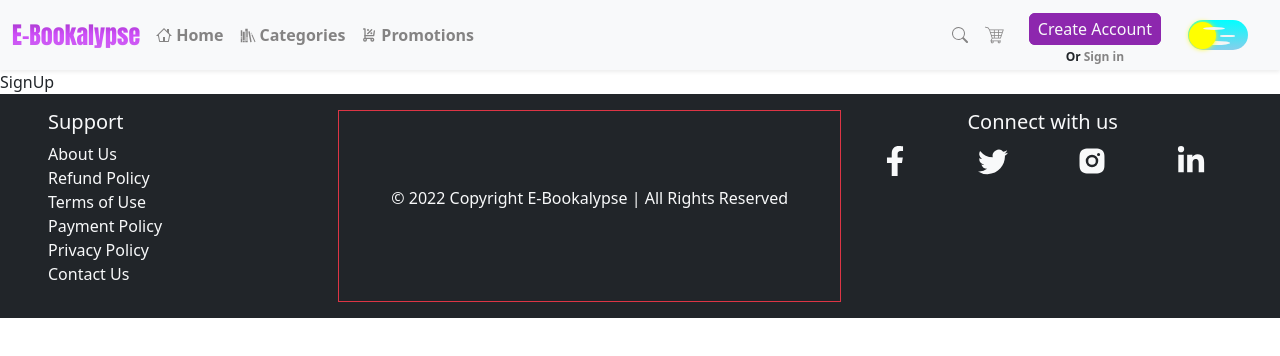
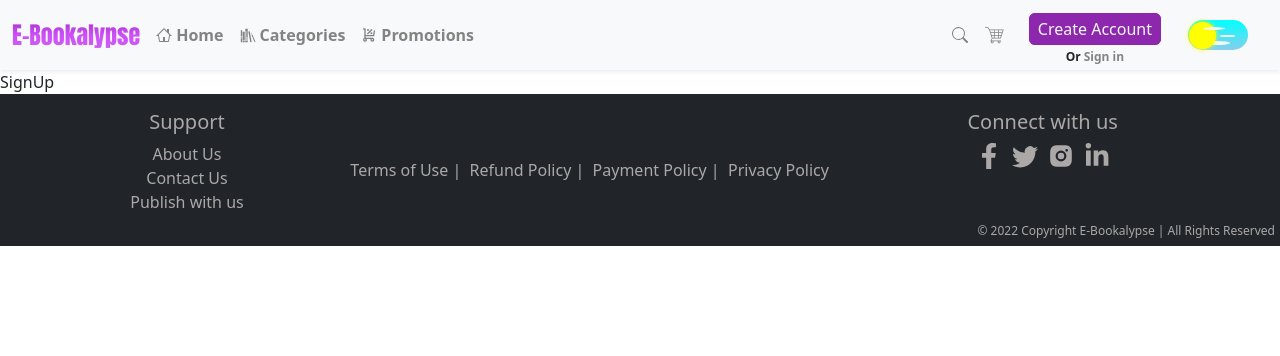
Before and after one commit to nedaagehad/E-Bookalypse-Book-Store, a React (Create React App) app: page /SignUp in a window 1280 px wide. Shown: the top 356 px of the page. Built offline with nearby package versions, Linux system fonts and the light colour scheme.

Commit message:
changing scrollbar & finishing footer-dark layout

```diff
--- a/src/App.css
+++ b/src/App.css
@@ -1,65 +1,91 @@
-@import url('../src/components/Footer/Footer.css');
+@import url("../src/components/Footer/Footer.css");
+
+::-webkit-scrollbar {
+  width: 10px;
+}
+
+/* Track */
+::-webkit-scrollbar-track {
+  background: whitesmoke;
+}
+
+/* Handle */
+::-webkit-scrollbar-thumb {
+  background: #848383;
+  /* border: #212529 2px solid; */
+  box-shadow: inset 0.5px 0.5px 2px #212529, 1px 1px 5px #212529;
+  border-radius: 3px;
+}
+
+/* Handle on hover */
+::-webkit-scrollbar-thumb:hover {
+  background: #8d27ae;
+  border-radius: 3px;
+}
 
 /* NavBar Section: */
 /* Logo Section: */
-.nav-container{
+.nav-container {
   padding: 5px !important;
 }
 
 @media screen and (min-width: 995px) {
-.login-section{
+  .login-section {
     position: relative;
     top: -10px;
   }
-
 }
 
-.logo{
-    font-family: Impact, Haettenschweiler, 'Arial Narrow Bold', sans-serif;
-    background: linear-gradient(180deg, #8D27AE, #CE4FF8, #cc6aed) !important;
+.logo {
+  font-family: Impact, Haettenschweiler, "Arial Narrow Bold", sans-serif;
+  background: linear-gradient(180deg, #8d27ae, #ce4ff8, #cc6aed) !important;
   background-clip: text !important;
   color: transparent !important;
 }
 
-.nav-item-night, .nav-icon-night{
-    color: #ABA8A8;
+.nav-item-night,
+.nav-icon-night {
+  color: #aba8a8;
 }
 
-.nav-item, .nav-icon{
+.nav-item,
+.nav-icon {
   color: #848383;
 }
 
-.nav-item-night:hover, .nav-icon-night:hover{
+.nav-item-night:hover,
+.nav-icon-night:hover {
   color: #fff;
   transition: all 0.5s ease-in-out;
 }
 
-.nav-item:hover, .nav-icon:hover{
+.nav-item:hover,
+.nav-icon:hover {
   color: #000;
   transition: all 0.5s ease-in-out;
 }
 
-.nav-btn{
-    background-color: #8D27AE !important;
+.nav-btn {
+  background-color: #8d27ae !important;
   outline: none !important;
-    border: #8D27AE 1px solid !important;
+  border: #8d27ae 1px solid !important;
 }
 
-.nav-btn:hover{
+.nav-btn:hover {
   background-color: whitesmoke !important;
-    color: #8D27AE !important;
-    border: #8D27AE 1px solid !important;
+  color: #8d27ae !important;
+  border: #8d27ae 1px solid !important;
   transition: all 0.5s ease-in-out;
 }
 
-button{
+button {
   border: none;
   outline: none;
   background-color: transparent;
   padding: 7px;
 }
 
-.theme-toggler{
+.theme-toggler {
   margin: 20px;
   height: 30px;
   width: 60px;
@@ -70,11 +96,11 @@ button{
   cursor: pointer;
 }
 
-.theme-toggler.night{
+.theme-toggler.night {
   background-image: linear-gradient(midnightblue, rebeccapurple);
 }
 
-.notch{
+.notch {
   height: 27px;
   width: 27px;
   border-radius: 50%;
@@ -87,10 +113,10 @@ button{
   transition: all 0.4s ease;
 }
 
-.night > .notch{
+.night > .notch {
   background: whitesmoke;
   box-shadow: 0 0 5px whitesmoke;
-    transform: translate(30px,0);
+  transform: translate(30px, 0);
 }
 
 .notch > .crater {
@@ -98,14 +124,14 @@ button{
   border-radius: 50%;
   position: absolute;
   opacity: 0;
-    box-shadow: 0 3px 3px rgba(0,0,0,0.4) inset;
+  box-shadow: 0 3px 3px rgba(0, 0, 0, 0.4) inset;
 }
 
-.night .crater{
+.night .crater {
   opacity: 0.3;
 }
 
-.crater.st{
+.crater.st {
   left: 0.5px;
   top: 4px;
   height: 5px;
@@ -113,7 +139,7 @@ button{
   transform: rotate(-45deg);
 }
 
-.crater.nd{
+.crater.nd {
   right: 2.5px;
   top: 5px;
   height: 3px;
@@ -121,26 +147,26 @@ button{
   transform: rotate(45deg);
 }
 
-.shape{
+.shape {
   position: absolute;
   background: whitesmoke;
   border-radius: 50%;
   transition: all 0.4s ease;
 }
 
-.night > .shape{
+.night > .shape {
   background: lightgray;
   box-shadow: 0 0 3px 0.5px violet;
 }
 
-.shape.sm{
+.shape.sm {
   height: 2px;
   width: 15px;
   top: 50%;
   left: 54%;
 }
 
-.shape.md{
+.shape.md {
   height: 3px;
   width: 22px;
   top: 22%;
@@ -148,14 +174,14 @@ button{
   z-index: 2;
 }
 
-.shape.lg{
+.shape.lg {
   height: 4px;
   width: 27px;
   bottom: 17%;
   left: 25%;
 }
 
-.night > .shape.sm{
+.night > .shape.sm {
   height: 1.5px;
   width: 1.5px;
   transform: translate(-8px, 1px);
@@ -167,13 +193,13 @@ button{
   transform: translate(-23px, -3px);
 }
 
-.night > .shape.md{
+.night > .shape.md {
   height: 2.5px;
   width: 2.5px;
   transform: translate(3px, -1px);
 }
 
-.night > .shape.lg{
+.night > .shape.lg {
   height: 3.5px;
   width: 3.5px;
   transform: translate(-2px, -2px);
--- a/src/components/Footer/Footer.css
+++ b/src/components/Footer/Footer.css
@@ -1,6 +1,31 @@
-.media-icon{
-    width: 30px;
-    height: 30px;
-    /* background-color: blueviolet;
-    border-radius: 50%; */
+.media-icon-container {
+    width: 26px !important;
+    height: 26px !important;
+    margin: 0 5px !important;
+    padding: 0 !important;
 }
+
+.media-icon-night{
+    width: 26px;
+    height: 26px;
+    margin: 0 !important;
+    padding: 0 !important;
+    color: #ABA8A8;;
+}
+
+.media-icon-night:hover{
+    color: #8D27AE;
+    transition: all 0.5s ease-in-out;
+}
+
+.footer-item{
+    color: #ABA8A8;
+}
+
+.copyrights{
+    position: absolute;
+    font-size: 12px;
+    color: #ABA8A8;
+    bottom: -10px;
+    right: 5px;
+}
--- a/src/components/Footer/Footer.js
+++ b/src/components/Footer/Footer.js
@@ -5,36 +5,39 @@ import { RiInstagramFill } from 'react-icons/ri'
 
 function Footer() {
   return (
-    <div className="container-fluid bg-dark text-light px-5 py-3">
+    <div className="container-fluid bg-dark text-light px-5 py-3 position-relative">
+      <p className="copyrights">© 2022 Copyright E-Bookalypse | All Rights Reserved</p>
       <div className='row justify-content-center'>
-        <div className='col-3'>
+        <div className='col-3 footer-item text-center'>
           <h5>Support</h5>
           <ul className='list-unstyled'>
             <li>About Us</li>
-            <li>Refund Policy</li>
-            <li>Terms of Use</li>
-            <li>Payment Policy</li>
-            <li>Privacy Policy</li>
             <li>Contact Us</li>
+            <li>Publish with us</li>
           </ul>
         </div>
-        <div className='col-5 d-flex align-items-center justify-content-center border border-danger'>
-          <p>© 2022 Copyright E-Bookalypse | All Rights Reserved</p>
+        <div className='col-5 d-flex align-items-center justify-content-center'>
+          <div className='footer-item'>
+            <span>Terms of Use</span> | &nbsp;
+            <span>Refund Policy</span> | &nbsp;
+            <span>Payment Policy</span> | &nbsp;
+            <span>Privacy Policy</span>
+          </div>
         </div>
-        <div className='col-4 text-center'>
+        <div className='col-4 text-center footer-item'>
           <h5>Connect with us</h5>
-          <div className='row p-1'>
-            <div className='col-3'>
-              <FaFacebookF className='media-icon' />
+          <div className='row justify-content-center'>
+            <div className='col-3 media-icon-container'>
+              <a href='http://www.facebook.com' target="_blank" ><FaFacebookF className='media-icon-night' /></a>
             </div>
-            <div className='col-3'>
-              <BsTwitter className='media-icon' />
+            <div className='col-3 media-icon-container'>
+              <a href='http://www.twitter.com' target="_blank" ><BsTwitter className='media-icon-night' /></a>
             </div>
-            <div className='col-3'>
-              <RiInstagramFill className='media-icon' />
+            <div className='col-3 media-icon-container'>
+              <a href='http://www.instagram.com' target="_blank"><RiInstagramFill className='media-icon-night' /></a>
             </div>
-            <div className='col-3'>
-              <FaLinkedinIn className='media-icon' />
+            <div className='col-3 media-icon-container'>
+              <a href='http://www.linkedin.com' target="_blank"><FaLinkedinIn className='media-icon-night' /></a>
             </div>
           </div>
         </div>
```
Lines whose indentation alone changed are shown as unchanged.
